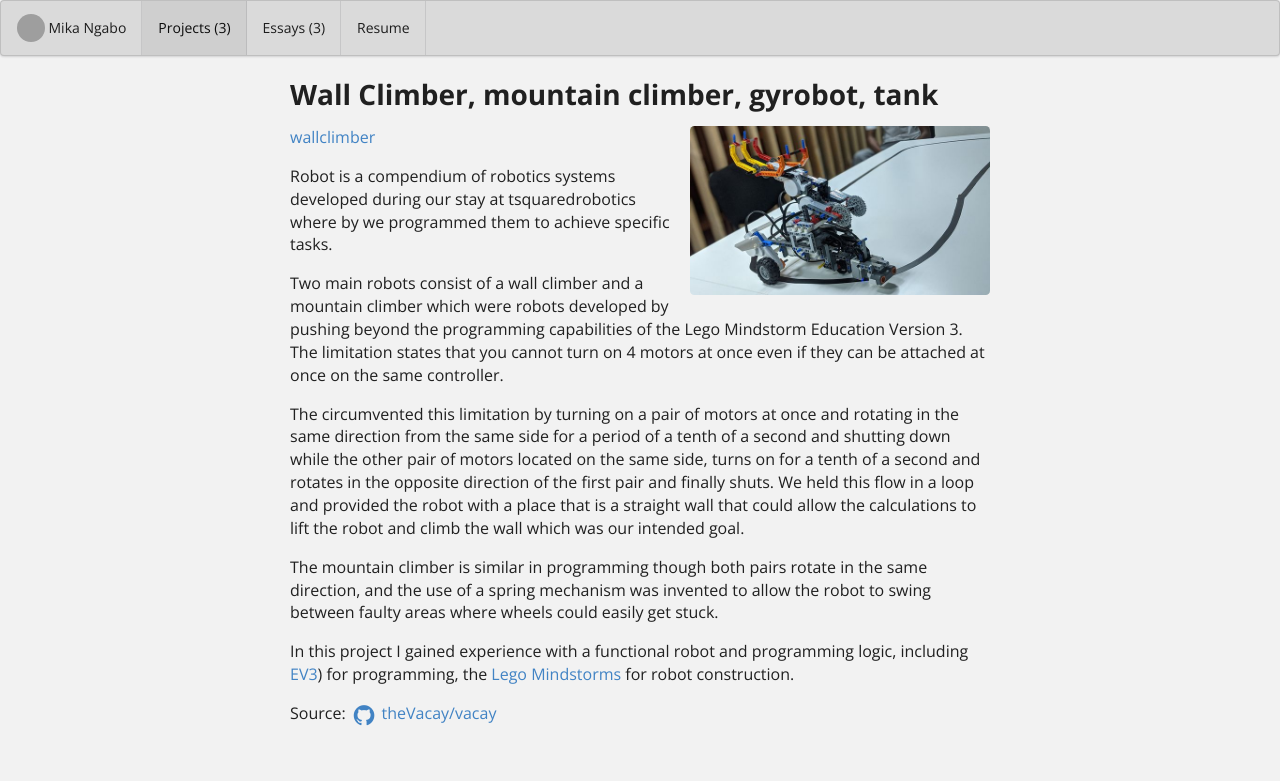
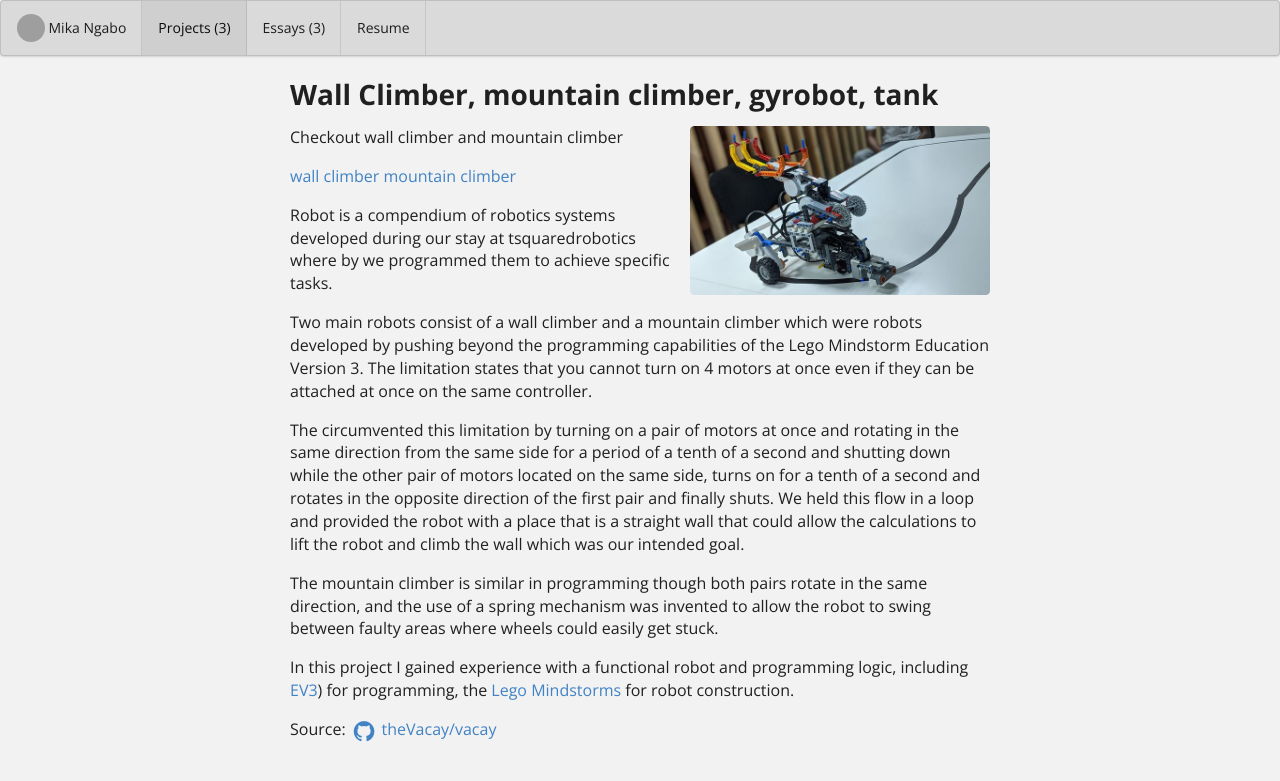
Before and after one commit to mikangabo/mikangabo.github.io, a Jekyll site: the page built from projects/Robot.md, in a window 1280 px wide. Shown: the top 781 px of the page. Built offline with Jekyll 4.4.1, drawn with Linux system fonts in a browser that asks for light colours; grey boxes are pictures that could not be loaded.

Commit message:
Update Robot.md

```diff
--- a/projects/Robot.md
+++ b/projects/Robot.md
@@ -15,7 +15,10 @@ summary: A summary of small robots programmed during my stay at TsquaredRobotics
 ---
 
 <img class="ui medium right floated rounded image" src="../images/trash_col3.jpg">
-[wallclimber](https://drive.google.com/file/d/1nALw5E7-JXrmX31_kW7H3qsrn8nBQoON/view?usp=sharing)
+Checkout wall climber and mountain climber
+
+<a href="https://drive.google.com/file/d/1nALw5E7-JXrmX31_kW7H3qsrn8nBQoON/view?usp=sharing" >wall climber</a>
+<a href="https://drive.google.com/file/d/1MvvNOZsJ_ywHNlDivV3LYG4eweUM9Ph8/view?usp=sharing" >mountain climber</a>
 
 Robot is a compendium of robotics systems developed during our stay at tsquaredrobotics where by we programmed them to achieve specific tasks.
 
```
